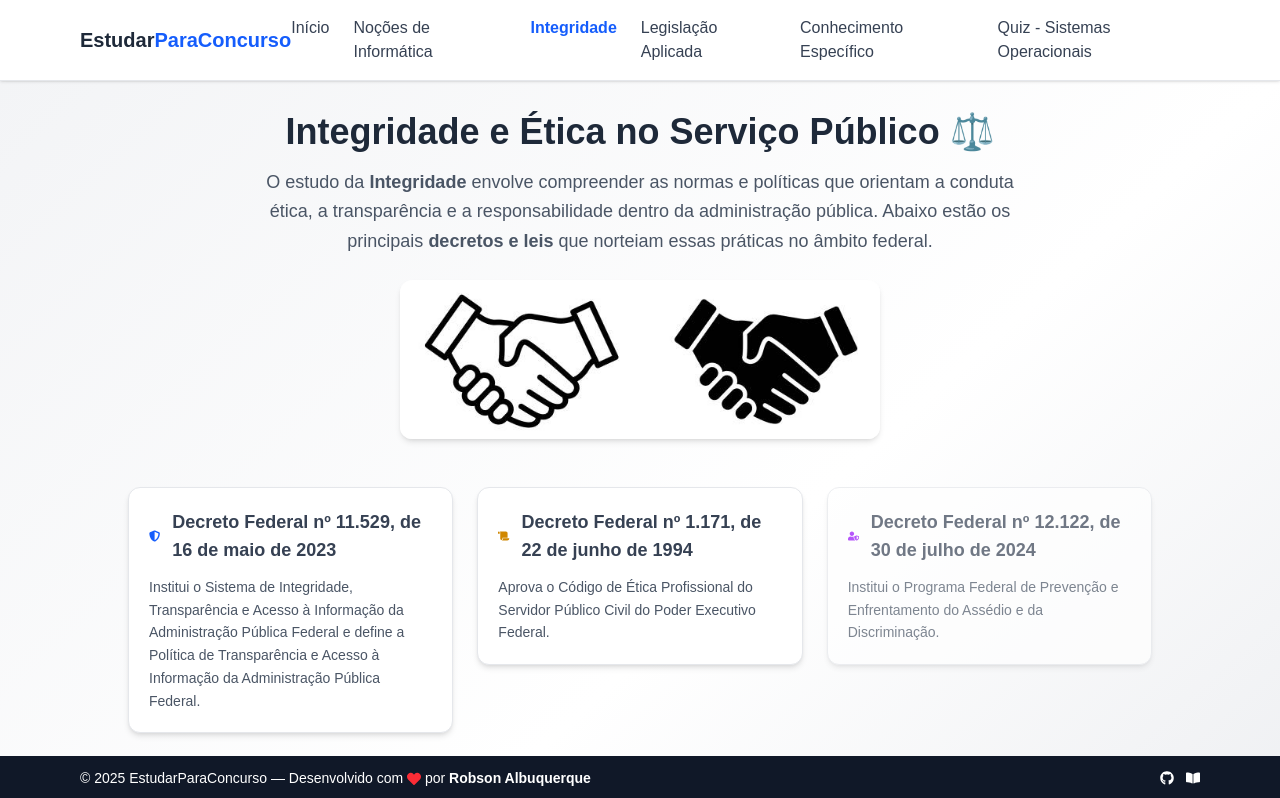
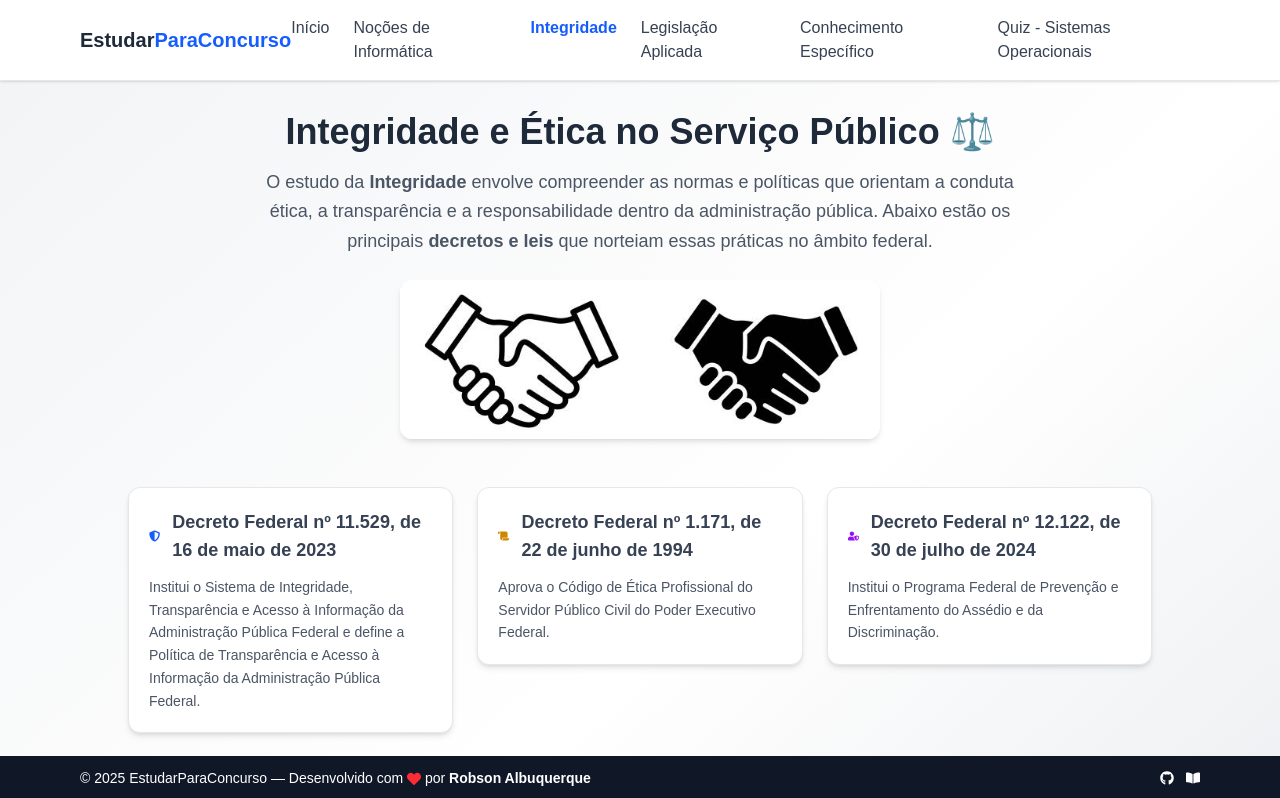
Before and after one commit to robsonalbuquerquedev/estudarparaconcurso, a Next.js app: page /integridade in a window 1280 px wide. Shown: the top 798 px of the page. Built offline with nearby package versions, Linux system fonts and the light colour scheme.

Commit message:
update: atualizar rota integridade

```diff
--- a/app/integridade/page.tsx
+++ b/app/integridade/page.tsx
@@ -36,6 +36,7 @@
             titulo: "Decreto Federal nº 12.122, de 30 de julho de 2024",
             descricao:
                 "Institui o Programa Federal de Prevenção e Enfrentamento do Assédio e da Discriminação.",
+            link: "/decreto-federal-n-12122",
         },
         {
             icone: <FaBalanceScale className="text-green-600" />,
```
